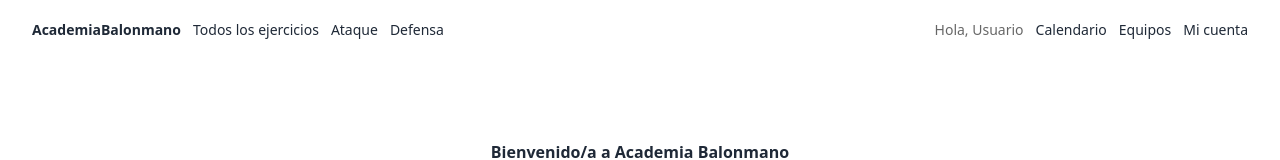
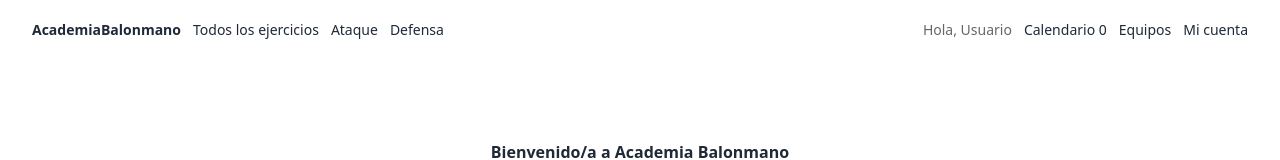
Before and after one commit to marias16/academia_balonmano, a React (Vite) app in the folder academia_balonmano/: page / in a window 1280 px wide. Shown: the top 160 px of the page. Built offline with nearby package versions, Linux system fonts and the light colour scheme.

Commit message:
added context for calendar count

```diff
--- a/academia_balonmano/src/Components/Card/index.jsx
+++ b/academia_balonmano/src/Components/Card/index.jsx
@@ -1,11 +1,18 @@
+import { useContext } from 'react'
+import { CalendarioContext } from '../../Context'
+
 const Card = ({data}) => {
+    const context = useContext(CalendarioContext)
+
     return (
         <div className="cursor-pointer w-56 h-68">
             <figure className="relative mb-2 w-full h-4/5" >
                 <span className="absolute bottom-0 left-0 bg-black rounded-lg text-white text-xs m-2 px-3 py-0.5">
                 {data.categories[0]}</span>
                 <img className="w-full h-full object-cover rounded-lg border-solid border-2 border-black" src={`src/assets/data/img/${data.id}.png`} />
-                <div className="absolute top-0 right-0 flex justify-center items-center bg-black text-white w-6 h-6 rounded-full m-2 p-1">
+                <div
+                    className="absolute top-0 right-0 flex justify-center items-center bg-black text-white w-6 h-6 rounded-full m-2 p-1"
+                    onClick={() => context.setCount(context.count + 1)}>
                     <svg xmlns="http://www.w3.org/2000/svg" fill="none" viewBox="0 0 24 24" strokeWidth={1.5} stroke="currentColor" className="w-6 h-6">
                         <path strokeLinecap="round" strokeLinejoin="round" d="M6.75 3v2.25M17.25 3v2.25M3 18.75V7.5a2.25 2.25 0 012.25-2.25h13.5A2.25 2.25 0 0121 7.5v11.25m-18 0A2.25 2.25 0 005.25 21h13.5A2.25 2.25 0 0021 18.75m-18 0v-7.5A2.25 2.25 0 015.25 9h13.5A2.25 2.25 0 0121 11.25v7.5" />
                     </svg>
--- a/academia_balonmano/src/Components/Navbar/index.jsx
+++ b/academia_balonmano/src/Components/Navbar/index.jsx
@@ -1,7 +1,10 @@
+import { useContext } from 'react'
+import { CalendarioContext } from '../../Context'
 import { NavLink } from "react-router-dom"
 
 const Navbar = () => {
     const activeStyle = "underline underline-offset-4"
+    const context = useContext(CalendarioContext)
 
     return (
         <nav className="flex justify-between items-center w-full py-5 px-8 font-normal text-sm">
@@ -41,7 +44,7 @@ const Navbar = () => {
                         to="/calendario"
                         className={({isActive}) =>
                                 isActive ? activeStyle : undefined
-                    }> Calendario </NavLink>
+                    }> Calendario {context.count} </NavLink>
                 </li>
                 <li>
                     <NavLink
--- /dev/null
+++ b/academia_balonmano/src/Context/index.jsx
@@ -0,0 +1,16 @@
+import { createContext, useState } from 'react'
+
+export const CalendarioContext = createContext()
+
+export const CalendarioProvider = ({children}) => {
+    const [count, setCount] = useState(0)
+
+    return (
+        <CalendarioContext.Provider value={({
+            count,
+            setCount
+        })}>
+            {children}
+        </CalendarioContext.Provider>
+    )
+}
--- a/academia_balonmano/src/Pages/App/index.jsx
+++ b/academia_balonmano/src/Pages/App/index.jsx
@@ -1,5 +1,5 @@
-import './App.css'
 import { useRoutes, BrowserRouter } from 'react-router-dom'
+import { CalendarioProvider } from '../../Context'
 import Home from '../Home'
 import Calendario from '../Calendario'
 import Login from '../Login'
@@ -8,6 +8,7 @@ import Equipos from '../Equipos'
 import NotFound from '../notfound'
 import Navbar from '../../Components/Navbar'
 import Layout from "../../Components/Layout"
+import './App.css'
 
 const AppRoutes = () => {
   let routes = useRoutes([
@@ -27,12 +28,14 @@ function App() {
 
   return (
     <>
+    <CalendarioProvider>
       <BrowserRouter>
-        <Navbar />
-        <Layout>
-          <AppRoutes />
-        </Layout>
-      </BrowserRouter>
+          <Navbar />
+          <Layout>
+            <AppRoutes />
+          </Layout>
+        </BrowserRouter>
+    </CalendarioProvider>
     </>
   )
 }
```
